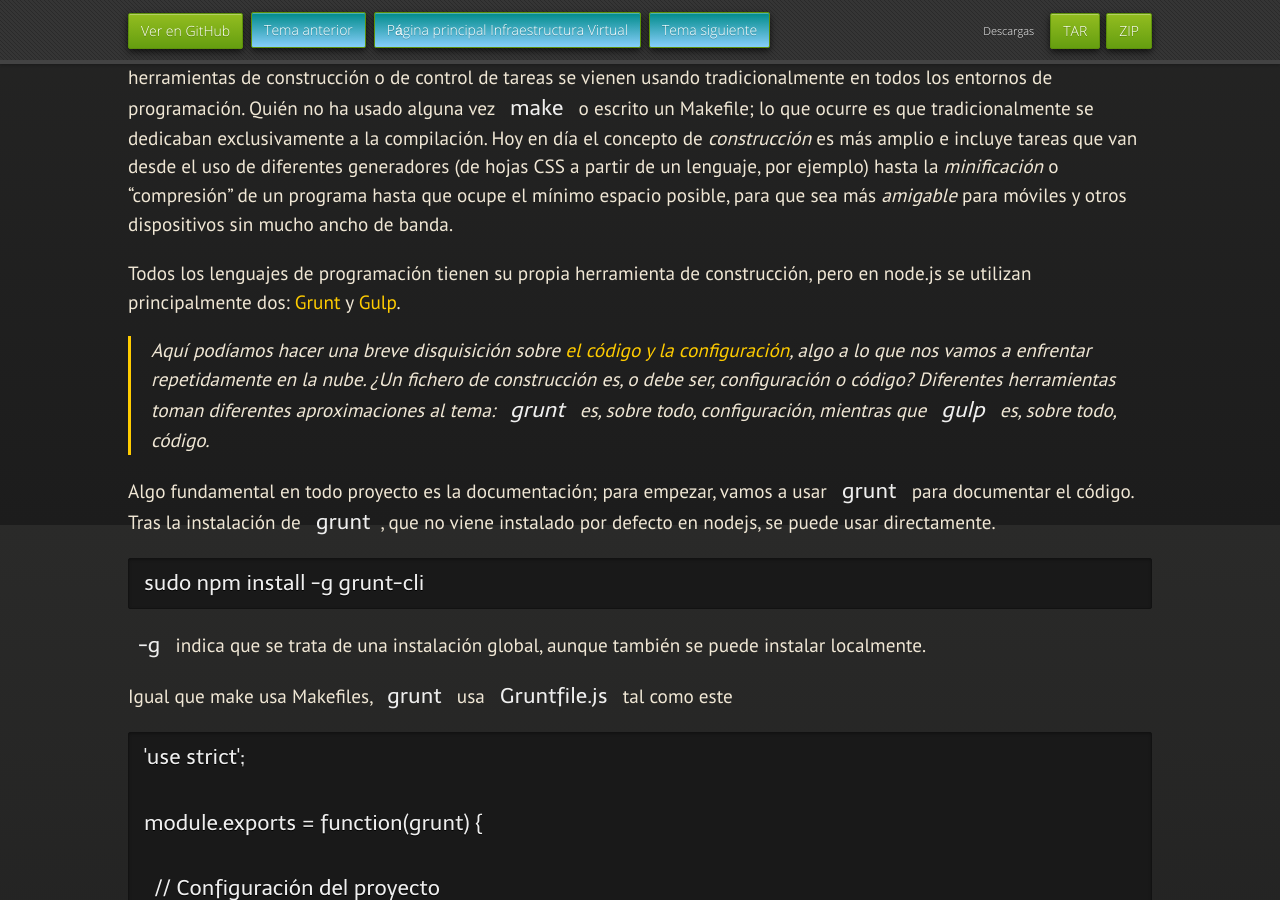
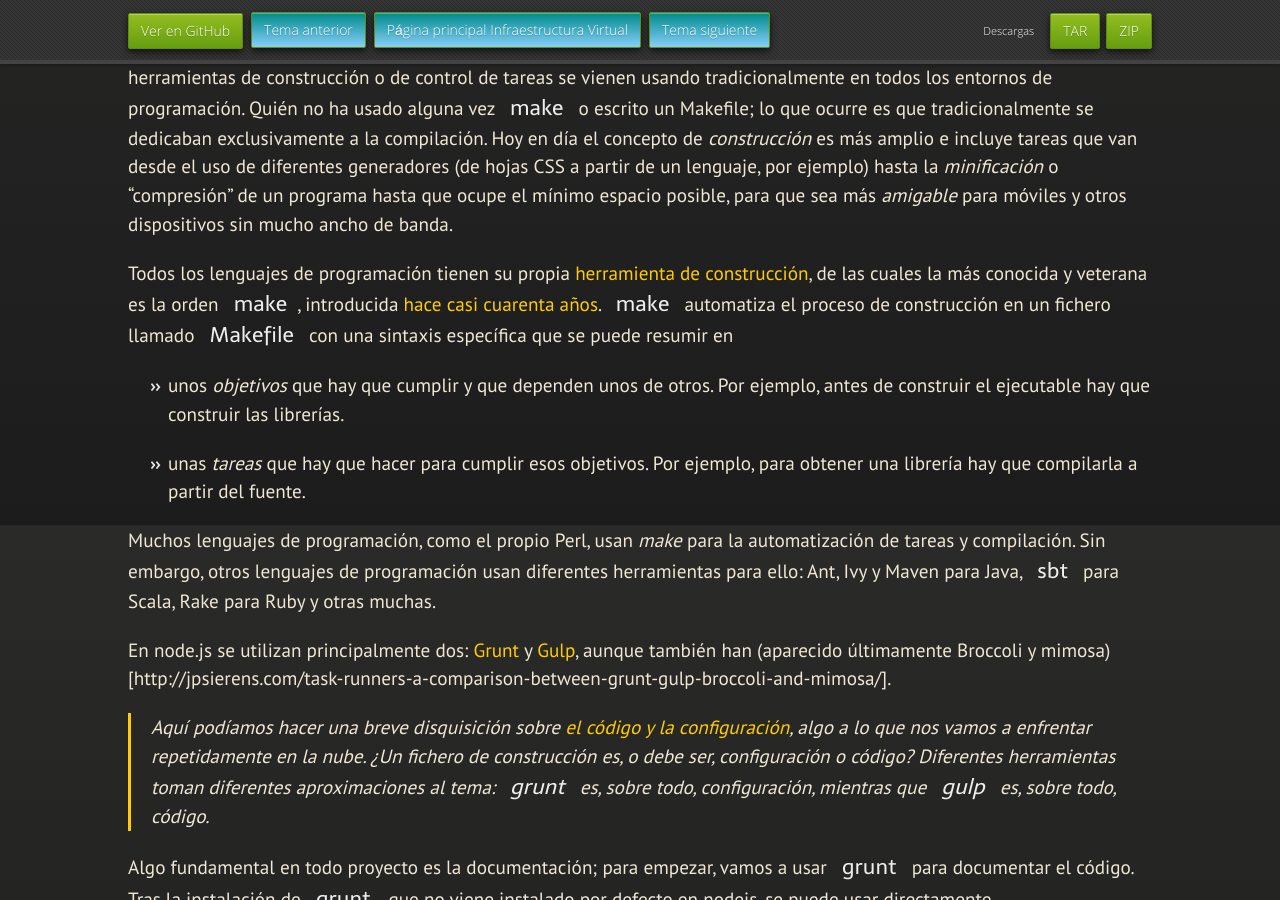
Before and after one commit to JJ/IV, a Jekyll site: the page built from documentos/temas/Desarrollo_basado_en_pruebas.md, in a window 1280 px wide and 900 px high, scrolled down 6675 px. Built offline with Jekyll 4.4.1, drawn with Linux system fonts in a browser that asks for light colours; nearby versions of some CDN libraries; some web fonts are replaced.

Commit message:
Sync documentos/temas/Desarrollo_basado_en_pruebas.md de master a gh-pages

```diff
--- a/documentos/temas/Desarrollo_basado_en_pruebas.md
+++ b/documentos/temas/Desarrollo_basado_en_pruebas.md
@@ -262,9 +262,29 @@ un lenguaje, por ejemplo) hasta la *minificación* o "compresión" de un
 programa hasta que ocupe el mínimo espacio posible, para que sea más
 *amigable* para móviles y otros dispositivos sin mucho ancho de banda.
 
-Todos los lenguajes de programación tienen su propia herramienta de
-construcción, pero en node.js se utilizan principalmente dos:
-[Grunt](http://gruntjs.com) y [Gulp](http://gulpjs.com).
+Todos los lenguajes de programación tienen su propia [herramienta de
+construcción](http://en.wikipedia.org/wiki/Build_automation),  de las
+cuales la más conocida y veterana es la
+orden `make`, introducida [hace casi cuarenta años](https://es.wikipedia.org/wiki/Make). `make` automatiza el proceso
+de construcción en un fichero llamado `Makefile` con una sintaxis
+específica que se puede resumir en
+
+* unos *objetivos* que hay que cumplir y que dependen unos de
+  otros. Por ejemplo, antes de construir el ejecutable hay que
+  construir las librerías.
+
+* unas *tareas* que hay que hacer para cumplir esos objetivos. Por
+  ejemplo, para obtener una librería hay que compilarla a partir del
+  fuente.
+
+Muchos lenguajes de programación, como el propio Perl, usan *make*
+para la automatización de tareas y compilación. Sin embargo, otros lenguajes de programación
+usan diferentes herramientas para ello: Ant, Ivy y Maven para Java, `sbt`
+para Scala, Rake para Ruby y otras muchas.
+
+En node.js se utilizan principalmente dos:
+[Grunt](http://gruntjs.com) y [Gulp](http://gulpjs.com), aunque
+también han (aparecido últimamente Broccoli y mimosa)[http://jpsierens.com/task-runners-a-comparison-between-grunt-gulp-broccoli-and-mimosa/].
 
 >Aquí podíamos hacer una breve disquisición sobre
 >[el código y la configuración](http://coding.abel.nu/2013/06/code-or-configuration-or-configuration-in-code/),
```
